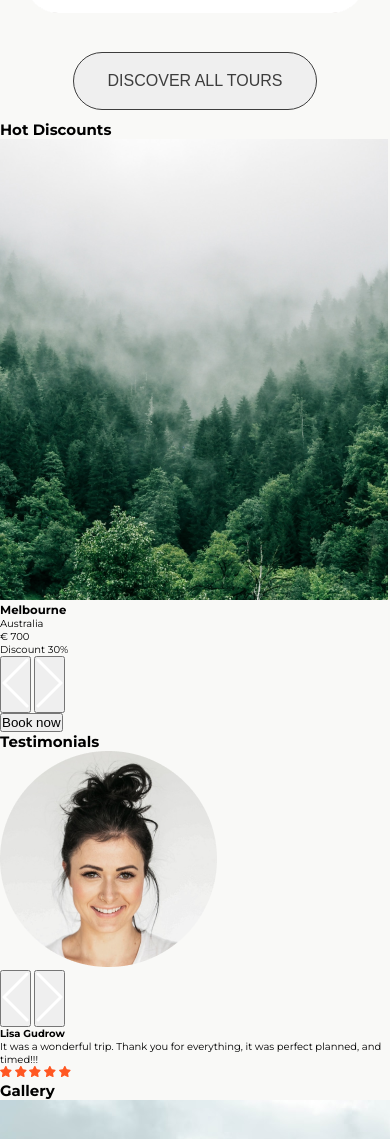
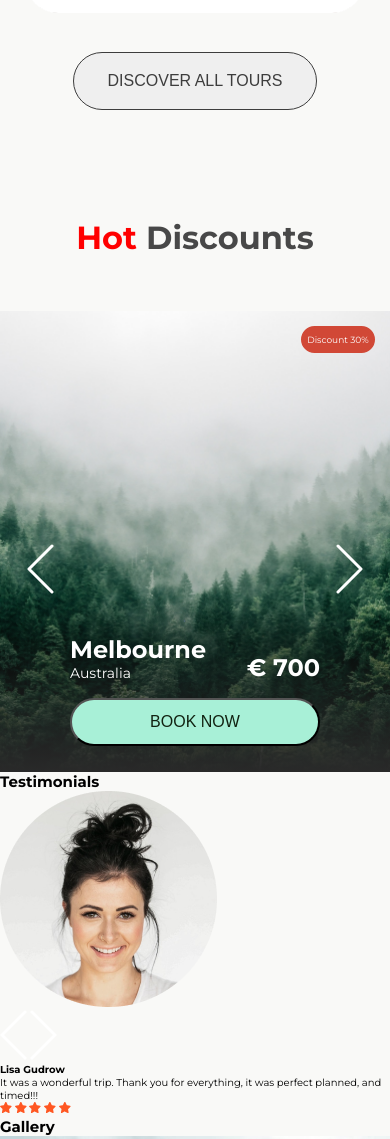
Before and after one commit to markotosic4/travel-agency, a website: page index.html in a window 390 px wide. Shown: the part 3640-4779 px from the top of the page. Drawn offline with Linux system fonts and the light colour scheme.

Commit message:
discounts section mobile

```diff
--- a/index.html
+++ b/index.html
@@ -144,22 +144,20 @@
         <section class="discounts">
             <h1><Span>Hot</Span> Discounts</h1>
             <article class="discounts__card">
-                <img class="discounts__card-img" src="images/img/discounts__photo-1.png" alt="">
+                <p class="discounts__card__details__gift-tag">Discount 30%</p>
+                <div class="discounts__nav-arrows">
+                    <button class="nav-arrow nav-arrow__previous">
+                        <img src="images/left arrow mob.svg" alt="">
+                    </button>
+                    <button class="nav-arrow nav-arrow__next">
+                        <img src="images/right arrow mob.svg" alt="">
+                    </button>
+                </div>
                 <div class="discounts__card__details">
                     <h3 class="discounts__card__details__name">Melbourne</h3>
                     <p class="discounts__card__details__location">Australia</p>
                     <p class="discounts__card__details__price">&euro; 700</p>
-                    <p class="discounts__card__details__gift-tag">Discount 30%</p>
-                    <div class="nav-arrows">
-                        <button class="nav-arrow nav-arrow__previous">
-                            <img src="images/left arrow mob.svg" alt="">
-                        </button>
-                        <button class="nav-arrow nav-arrow__next">
-                            <img src="images/right arrow mob.svg" alt="">
-                        </button>
-                    </div>
-                    <button>Book now</button>
-
+                    <button class="discounts__card__details__btn">Book now</button>
                 </div>
             </article>
         </section>
--- a/scss/_variables.scss
+++ b/scss/_variables.scss
@@ -15,3 +15,4 @@ $tours-description-color: #6F7789;
 $about-decoration-color: rgba(113, 113, 113, 0.15);
 $arrows-color: #2D3134;
 $nav-link-active-color: #F98568;
+$text-button-color: #112211;
--- a/scss/components/_discounts.scss
+++ b/scss/components/_discounts.scss
@@ -0,0 +1,105 @@
+.discounts {
+    display: grid;
+    justify-items: center;
+    justify-content: center;
+    width: 100vw;
+   h1 {
+    font-size: 3.2rem;
+    color: $text-color3;
+    margin-top: 9.8rem;
+    margin-bottom: 5.4rem;
+    span {
+        color: $discount-color2;
+    }
+   }
+
+    &__card {
+     width: 100vw;
+     height: 46.1rem;
+     background: url('../images/img/discounts__photo-1.png')  no-repeat;
+     background-size: cover;
+     display: grid;
+     align-content: end;
+
+        &__details{
+            display: grid;
+            grid-auto-flow: row;
+            grid-template-rows: 1fr 1fr 1.6rem 1fr;
+            grid-template-columns: 1fr 1fr;
+            width: 100vw;
+            height: 17.5rem;
+            background: linear-gradient(0deg, #292929 0%, rgba(15, 15, 15, 0.37) 75.13%, rgba(0, 0, 0, 0.00) 100%, rgba(26, 26, 26, 0.63) 100%);
+            padding: 3.8rem 7rem 2.7rem 7rem;
+
+
+
+            &__name{
+                color: $white;
+                font-size: 2.4rem;
+                grid-row: 1 /2;
+                grid-column: 1 /2;
+            }
+
+            &__location{
+                font-size: 1.4rem;
+                color: $white;
+                grid-row: 2 /3;
+                grid-column: 1 / 2;
+            }
+
+            &__price{
+                font-size: 2.4rem;
+                font-weight: 600;
+                color: $white;
+                grid-row: 1 /3;
+                grid-column: 2 / 3;
+                display: grid;
+                justify-items: end;
+                align-items: end;
+
+            }
+
+            &__gift-tag{
+                display: grid;
+                width: 7.4rem;
+                height: 2.7rem;
+                border-radius: 4.7rem;
+                border: 4px solid #D14836;
+                background: #D14836;
+                font-size: 0.9rem;
+                display: grid;
+                align-items: center;
+                justify-content: center;
+                color: $white;
+                position: absolute;
+                right: 1.5rem;
+                margin-top: 1.5rem;
+            }
+
+            &__btn {
+                grid-row: 4 / 5;
+                grid-column: 1 / 3;
+                font-size: 1.6rem;
+                text-transform: uppercase;
+                border-radius: 3rem;
+                color: $text-button-color;
+                background-color: $btn-color-hover;
+                height: 4.8rem;
+            }
+        }
+    }
+
+    &__nav-arrows {
+        display: flex;
+        justify-content: space-between;
+        margin-right: 2.7rem;
+        margin-left: 2.7rem;
+        }
+
+
+}
+
+.nav-arrow {
+    border: none;
+    background: none;
+}
```
Also changed, not shown: css/main.css.
